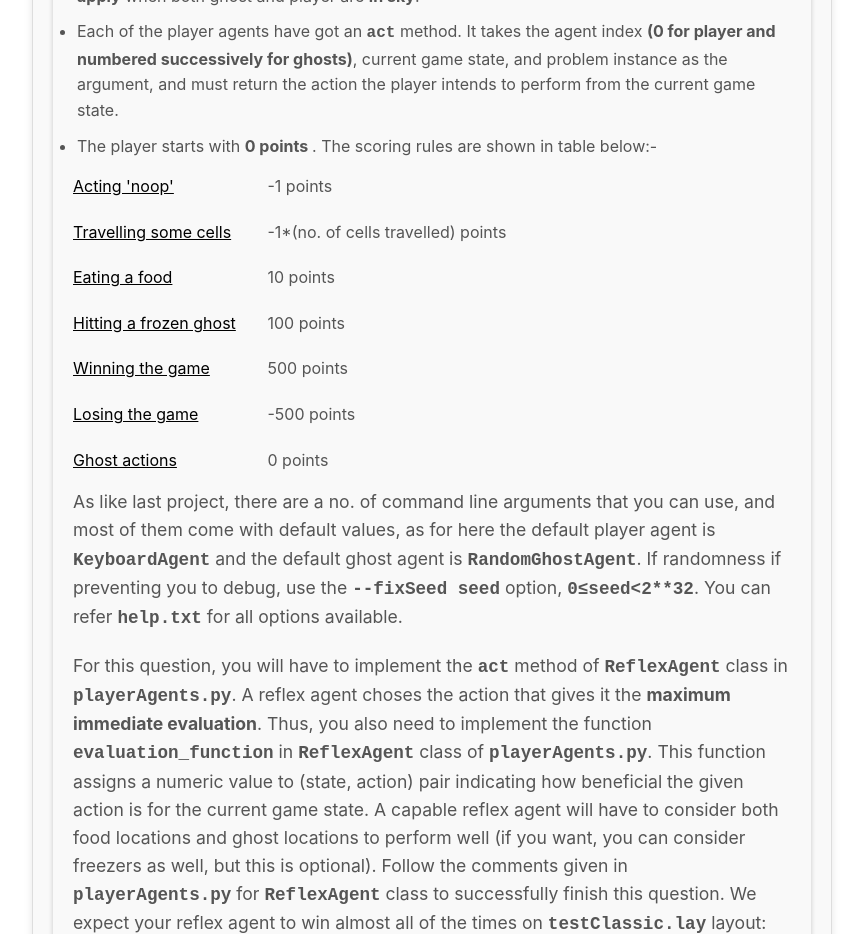
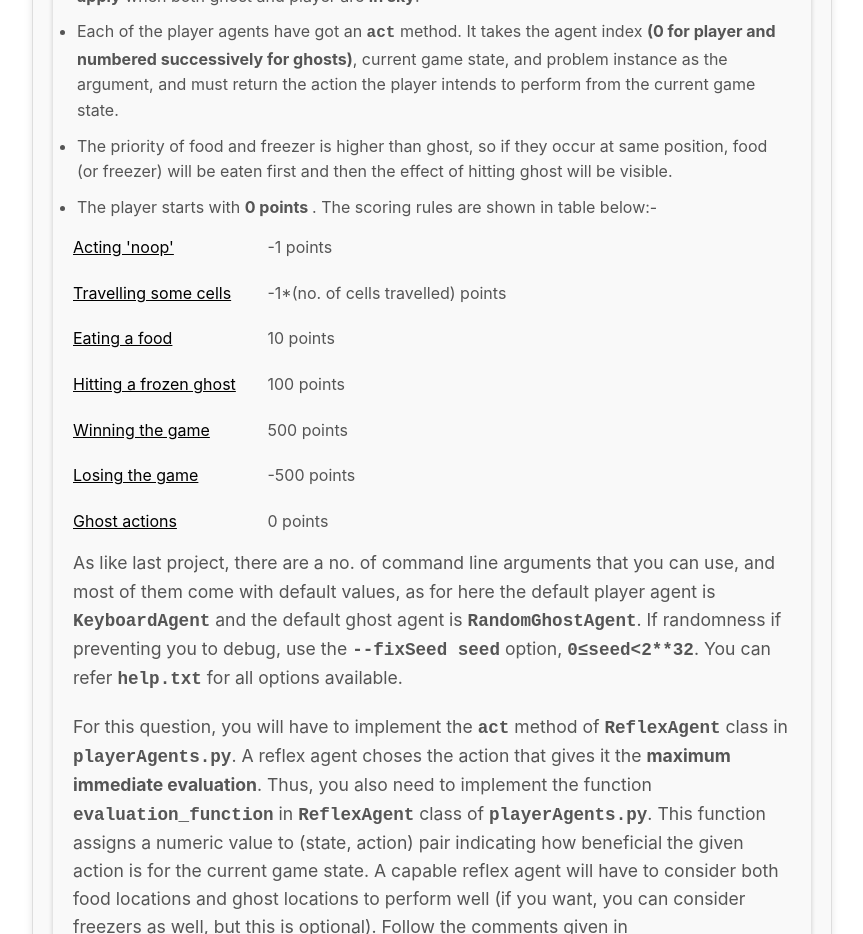
Before and after one commit to harsh-choudhary-nature/assignments-website, a React (Create React App) app: page /project/2 in a window 1280 px wide. Shown: the part 4120-5054 px from the top of the page, without its empty margins (208-1071 px from the left). Built offline with nearby package versions, Linux system fonts and the light colour scheme.

Commit message:
rules for priority in multiagent

```diff
--- a/src/projects/project2.js
+++ b/src/projects/project2.js
@@ -237,6 +237,9 @@ const Project2 = () => {
             <li>If player <span className="bold">hits the ghost anywhere in the traced path</span> where ghost is in <span className="bold">landed position</span> and <span className="bold">active (not frozen)</span>, or if the ghost acts and hits the player, <span className="bold">the player is killed</span> (given the goal of eating all the foods is not yet achieved). However, sky is for all, so <span className="bold">collision rules do not apply</span> when both ghost and player are <span className="bold">in sky</span>.
             </li>
             <li> Each of the player agents have got an <span className="monospace bold">act</span> method. It takes the agent index <span className="bold">(0 for player and numbered successively for ghosts)</span>, current game state, and problem instance as the argument, and must return the action the player intends to perform from the current game state.
+
+            </li>
+            <li> The priority of food and freezer is higher than ghost, so if they occur at same position, food (or freezer) will be eaten first and then the effect of hitting ghost will be visible.
 
             </li>
             <li>
```
